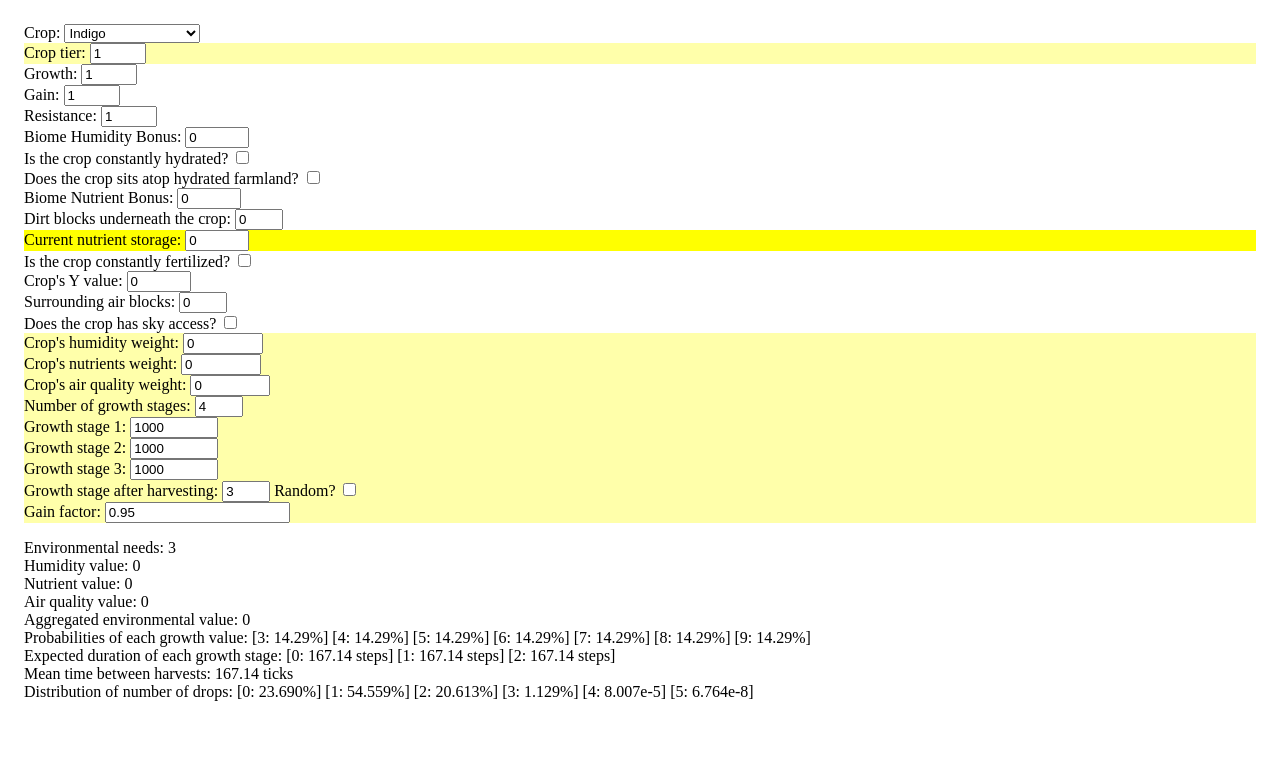
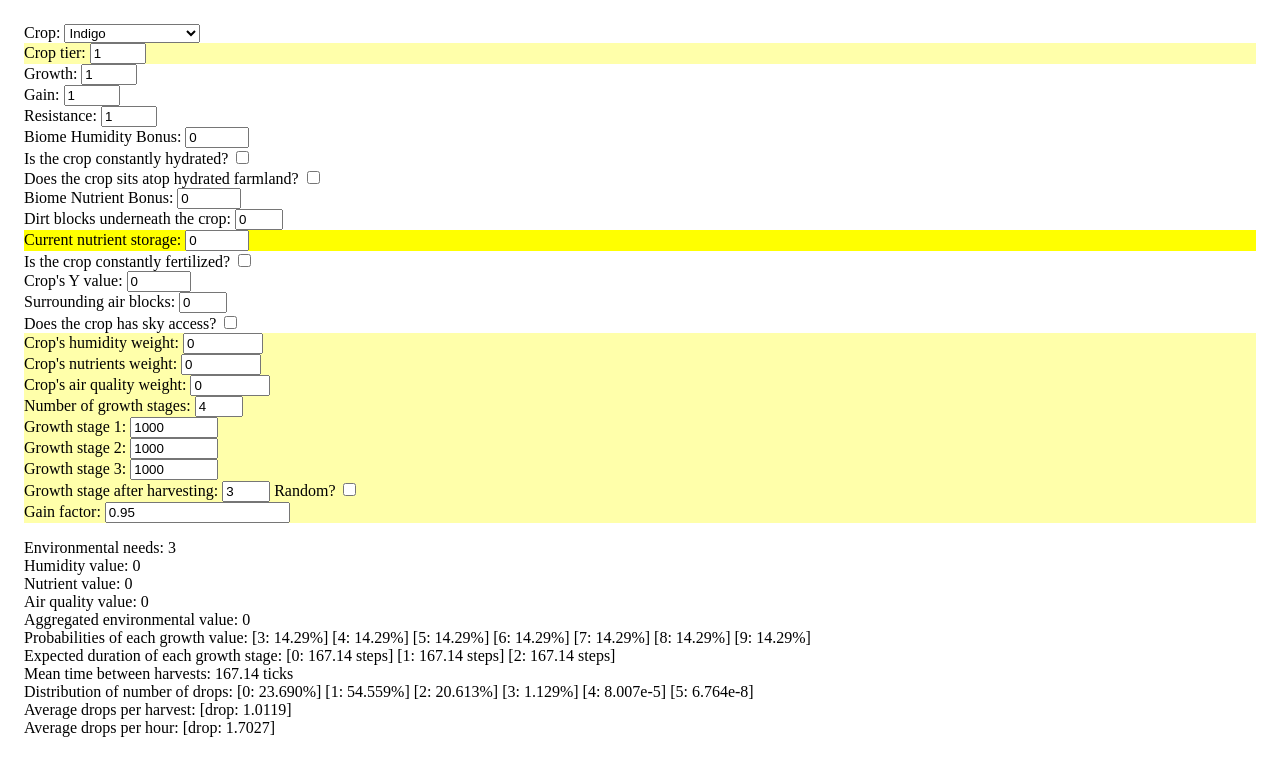
Before and after one commit to mcarreon/ic2crops, a website with bundled scripts: page index.html in a window 1280 px wide. Built offline with nearby package versions, Linux system fonts and the light colour scheme.

Commit message:
Compute and display average drops per harvest and per hour.

```diff
--- a/index.html
+++ b/index.html
@@ -144,5 +144,13 @@
             Distribution of number of drops:
             <div id="dropNumberDistribution">[0: 100%]</div>
         </div>
+        <div>
+            Average drops per harvest:
+            <div id="dropsPerHarvest">[Drop: 1]</div>
+        </div>
+        <div>
+            Average drops per hour:
+            <div id="dropsPerHour">[Drop: 1]</div>
+        </div>
     </div>
 </body>
--- a/src/CropMath.ts
+++ b/src/CropMath.ts
@@ -279,4 +279,36 @@ export class StaticCropData {
         }
         return d;
     }
+
+    computeDropCountAverage() {
+        let distribution = this.computeDropCountDistribution();
+        let averageDrops = 0;
+        for(let [dropCount, probability] of distribution) {
+            averageDrops += dropCount * probability;
+        }
+        return averageDrops;
+    }
+
+    computeAverageItemsPerDrop(): [string, number][] {
+        let averageItems = new Map<string, number>();
+        for(let [[drop, count], probability] of this.crop.possibleDrops) {
+            /* If this drop is chosen,
+             * IC2 has a (this.statGain+1)/100 chance of increasing the stack size by 1
+             * before returning.
+             */
+            let partialAverage = (count + (this.stat.gain+1)/100) * probability;
+            if(averageItems.has(drop)) {
+                partialAverage += averageItems.get(drop)!;
+            }
+            averageItems.set(drop, partialAverage);
+        }
+        return Array.from(averageItems.entries());
+    }
+
+    computeAverageItemsPerHarvest(): [string, number][] {
+        let averageDropCount = this.computeDropCountAverage();
+        return this.computeAverageItemsPerDrop().map(
+            ([drop, count]) => [drop, count * averageDropCount]
+        );
+    }
 }
--- a/src/ui.ts
+++ b/src/ui.ts
@@ -90,6 +90,9 @@ export class UI {
     private growthStagesExpectanciesDiv = document.getElementById('growth-stages-expectancies') as HTMLDivElement;
     private expectedTicksBetweenHarvestsDiv = document.getElementById('expectedTicksBetweenHarvests') as HTMLDivElement;
     private dropNumberDistributionDiv = document.getElementById('dropNumberDistribution') as HTMLDivElement;
+
+    private dropsPerHarvestDiv = document.getElementById('dropsPerHarvest') as HTMLDivElement;
+    private dropsPerHourDiv = document.getElementById('dropsPerHour') as HTMLDivElement;
 
     private staticCropData = new StaticCropData();
 
@@ -300,6 +303,7 @@ export class UI {
             this.staticCropData.computeExpectedTicksBetweenHarvests().toFixed(2) + " ticks";
 
         this.updateDropNumberDistribution();
+        this.updateDropsPerPeriod();
     }
 
     updateGrowthPointsProbabilities() {
@@ -362,4 +366,18 @@ export class UI {
             this.dropNumberDistributionDiv.textContent += `[${value}: ${p}] `;
         }
     }
+
+    updateDropsPerPeriod() {
+        this.dropsPerHarvestDiv.textContent = "";
+        this.dropsPerHourDiv.textContent = "";
+        let averageDropsPerHarvest = this.staticCropData.computeAverageItemsPerHarvest();
+        let meanTimeBetweenHarvests = this.staticCropData.computeExpectedTicksBetweenHarvests();
+        for(let [item, count] of averageDropsPerHarvest) {
+            let c = count.toFixed(4);
+            this.dropsPerHarvestDiv.textContent += `[${item}: ${c}] `;
+            let perHour = count / meanTimeBetweenHarvests / 12.8 * 3600;
+            let h = perHour.toFixed(4);
+            this.dropsPerHourDiv.textContent += `[${item}: ${h}] `;
+        }
+    }
 }
```
